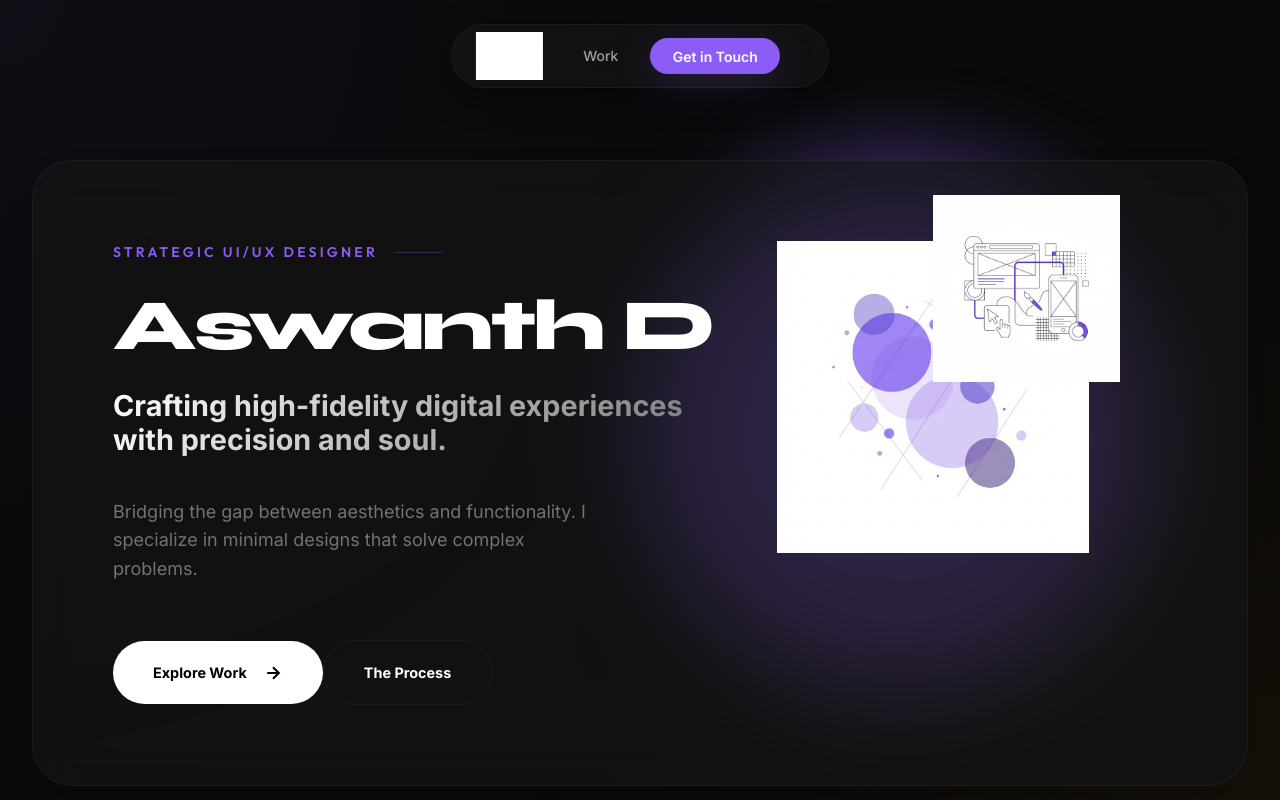
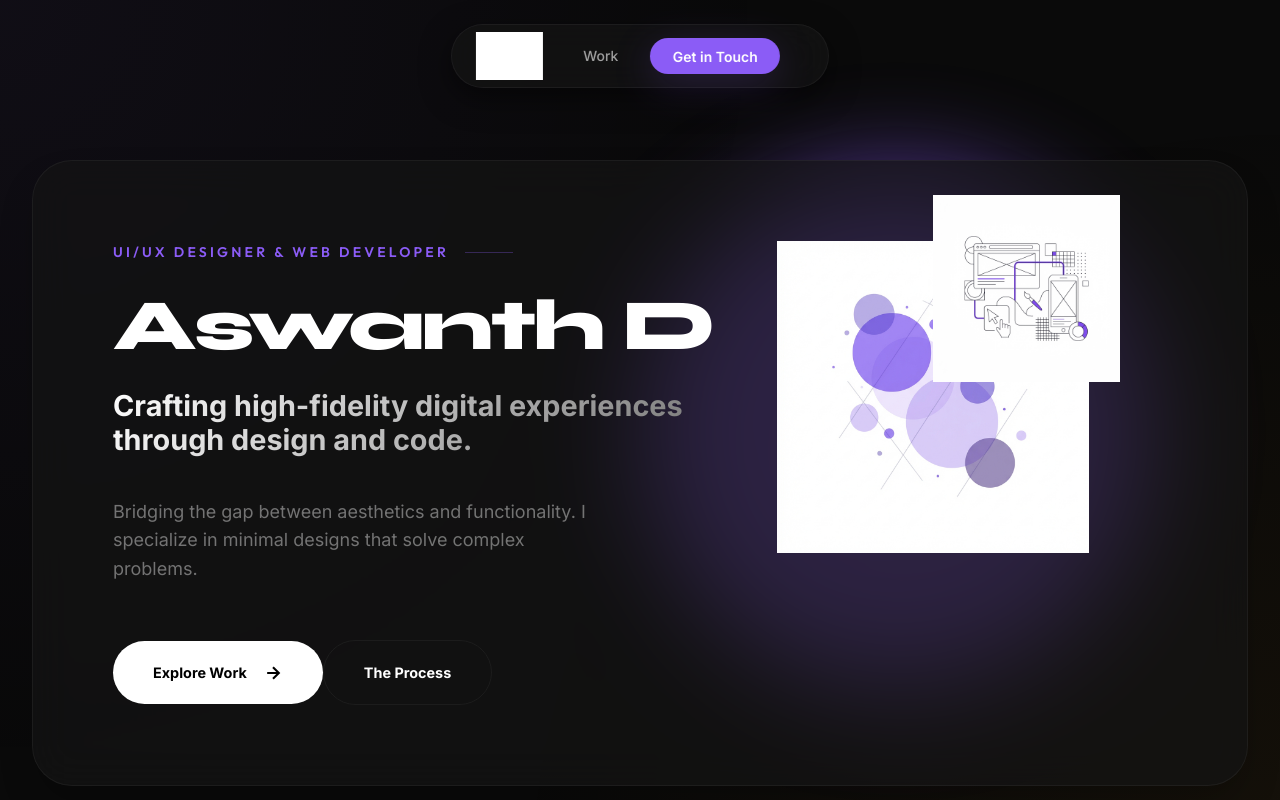
Before and after one commit to Kamiz660/website-portfolio, a React (Vite) app: page / in a window 1280 px wide. Shown: the top 800 px of the page. Built offline with nearby package versions, Linux system fonts and the light colour scheme.

Commit message:
Content Update: Included Web Developer role in Hero and Project metadata

```diff
--- a/src/pages/HomePage.jsx
+++ b/src/pages/HomePage.jsx
@@ -69,10 +69,10 @@ const HomePage = () => {
         <div className="container">
           <div className="hero__card glass fade-in">
             <div className="hero__content">
-              <p className="hero__greeting">Strategic UI/UX Designer</p>
+              <p className="hero__greeting">UI/UX Designer & Web Developer</p>
               <h1 className="hero__name font-display">Aswanth D</h1>
               <p className="hero__title text-gradient">
-                Crafting high-fidelity digital <span className="text-accent">experiences</span> with precision and soul.
+                Crafting high-fidelity <span className="text-accent">digital experiences</span> through design and code.
               </p>
               <p className="hero__description">
                 Bridging the gap between aesthetics and functionality. I specialize in minimal designs that solve complex problems.
--- a/src/pages/ProjectPage.jsx
+++ b/src/pages/ProjectPage.jsx
@@ -77,7 +77,7 @@ function ProjectPage() {
                         <div className="project-detail__meta fade-in glass">
                             <div className="project-detail__meta-item">
                                 <span className="project-detail__meta-label">Discipline</span>
-                                <span className="project-detail__meta-value">UI/UX Designer</span>
+                                <span className="project-detail__meta-value">UI/UX & Web Development</span>
                             </div>
                             <div className="project-detail__meta-item">
                                 <span className="project-detail__meta-label">Duration</span>
```
